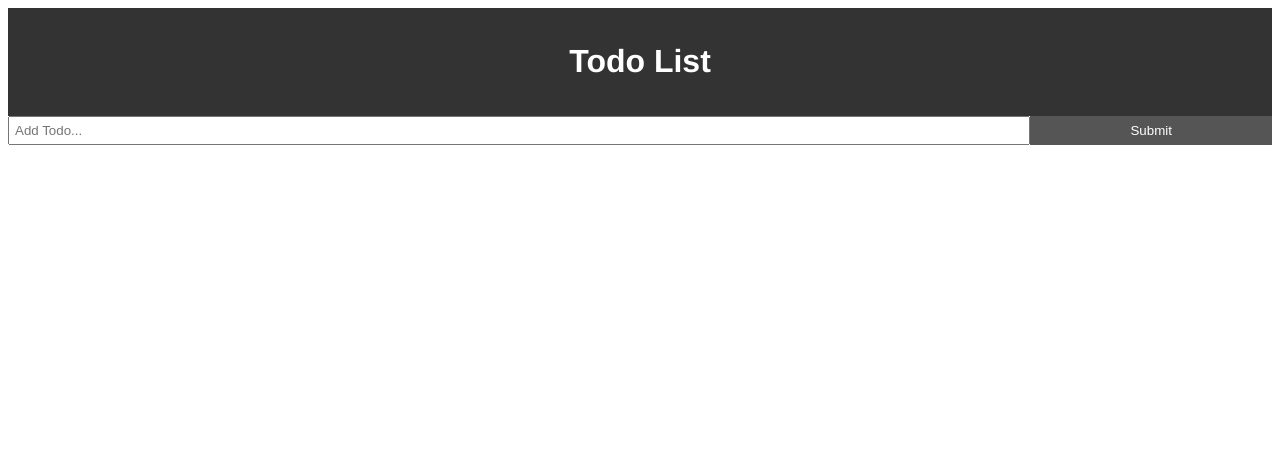
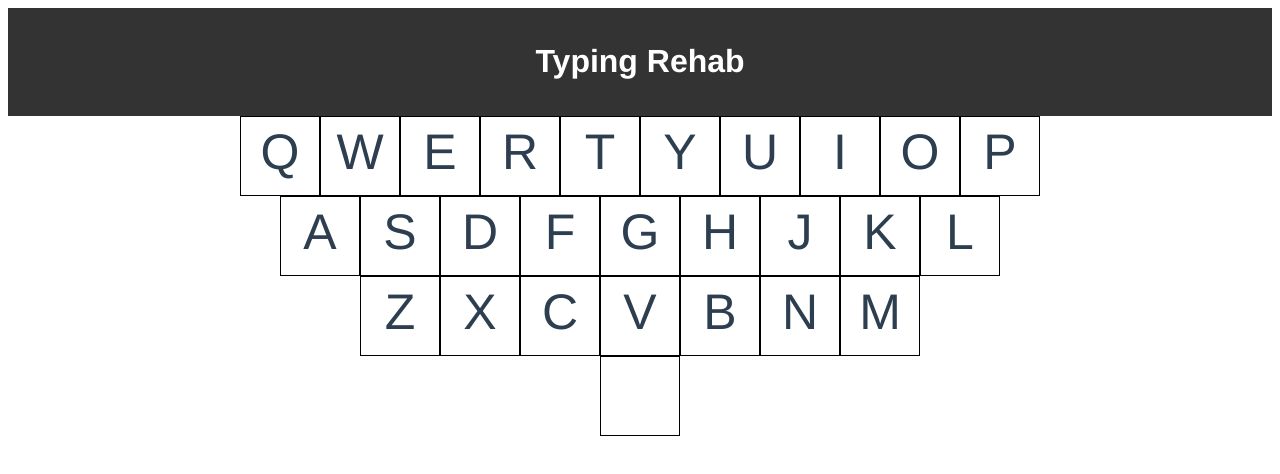
Before and after one commit to project-qwerty/project-qwerty, a Vue app: page / in a window 1280 px wide. Shown: the top 474 px of the page. Built offline with nearby package versions, Linux system fonts and the light colour scheme.

Commit message:
keyboard

```diff
--- a/src/App.vue
+++ b/src/App.vue
@@ -1,36 +1,110 @@
 <template>
     <div id="app">
       <Header />
-      <AddTodo v-on:add-todo="addTodo" />
-      <Todos v-bind:todos="todos" v-on:del-todo="deleteTodo" />
+      <Keyboard v-bind:keys="keys" />
   </div>
 </template>
 
 
 <script>
   import Header from './components/layout/Header';
-  import Todos from './components/Todos';
-  import AddTodo from './components/AddTodo';
+  import Keyboard from './components/keyboard/KeyboardComponent';
 
   export default {
     name: 'app',
     components: {
       Header,
-      Todos,
-      AddTodo
+      Keyboard
     },
     data() {
       return {
-        todos: []
+        keys: [
+          [
+          {
+            letter: 'q'
+          },
+          {
+            letter: 'w'
+          },
+          {
+            letter: 'e'
+          },
+          {
+            letter: 'r'
+          },
+          {
+            letter: 't'
+          },
+          {
+            letter: 'y'
+          },
+          {
+            letter: 'u'
+          },
+          {
+            letter: 'i'
+          },
+          {
+            letter: 'o'
+          },
+          {
+            letter: 'p'
+          }],[
+          {
+            letter: 'a'
+          },
+          {
+            letter: 's'
+          },
+          {
+            letter: 'd'
+          },
+          {
+            letter: 'f'
+          },
+          {
+            letter: 'g'
+          },
+          {
+            letter: 'h'
+          },
+          {
+            letter: 'j'
+          },
+          {
+            letter: 'k'
+          },
+          {
+            letter: 'l'
+          }],[
+          {
+            letter: 'z'
+          },
+          {
+            letter: 'x'
+          },
+          {
+            letter: 'c'
+          },
+          {
+            letter: 'v'
+          },
+          {
+            letter: 'b'
+          },
+          {
+            letter: 'n'
+          },
+          {
+            letter: 'm'
+          }],[
+          {
+            letter: ' '
+          }]
+        ]
       }
     },
     methods: {
-      deleteTodo(id) {
-        this.todos = this.todos.filter(todo => todo.id !== id);
-      },
-      addTodo(newTodo) {
-        this.todos = [...this.todos, newTodo];
-      }
     },
     created() {
     }
--- a/src/components/keyboard/KeyComponent.vue
+++ b/src/components/keyboard/KeyComponent.vue
@@ -1,22 +1,40 @@
 <template>
-    <div>
-
+  <div class="key" @click="click">
+    {{char['letter']}}
   </div>
 </template>
 
 
 <script>
   export default {
+    props:[
+      'char'
+    ],
     data () {
       return {
+        test:"h"
       }
     },
-        components: {
+//    props: ,
+
+    methods: {
+      click() {
+        this.$emit('update:click', this.char['letter']);
+      }
     }
   }
 </script>
 
 
-<style>
+<style scoped>
+  .key {
+    border: 1px solid black;
+    width: 80px;
+    height: 80px;
+    font-size: 50px;
+    text-transform: capitalize;
+/*    padding: 10px;*/
+    box-sizing: border-box;
+  }
 
 </style>
--- a/src/components/keyboard/KeyboardComponent.vue
+++ b/src/components/keyboard/KeyboardComponent.vue
@@ -1,6 +1,14 @@
 <template>
     <div>
-        <key-component />
+      <div>{{output}}</div>
+      <div>
+<!--        Use flex to justify each row of the keyboard-->
+        <div style="display:flex;flex-wrap:wrap;justify-content:center" :key="index" v-for="(keylist, index) in keys">
+          <div :key="index1" v-for="(key, index1) in keylist">
+            <key-component  :char="key" v-on:update:click="click" />
+          </div>
+        </div>
+      </div>
     </div>
 </template>
 
@@ -11,19 +19,23 @@
 
 
 <script>
-import KeyComponent from '@/components/keyboard/KeyComponent.vue';
-export default{
-    name : 'key',
-    props : [],
-    data : function(){
-        return {
-            test : 0,
-        }
+  import KeyComponent from '@/components/keyboard/KeyComponent.vue';
+
+  export default{
+    name : 'keys',
+    data() {
+      return {
+        output: ''
+      }
     },
+    props : ["keys"],
     methods : {
+      click(test) {
+        this.output = this.output+test;
+      }
     },
     components: {
-        'key-component' : KeyComponent,
+      'key-component' : KeyComponent,
     },
 }
 </script>
--- a/src/components/layout/Header.vue
+++ b/src/components/layout/Header.vue
@@ -1,6 +1,6 @@
 <template>
   <header class="header">
-    <h1>Todo List</h1>
+    <h1>Typing Rehab</h1>
   </header>
 </template>
 
```
Lines whose indentation alone changed are shown as unchanged.
